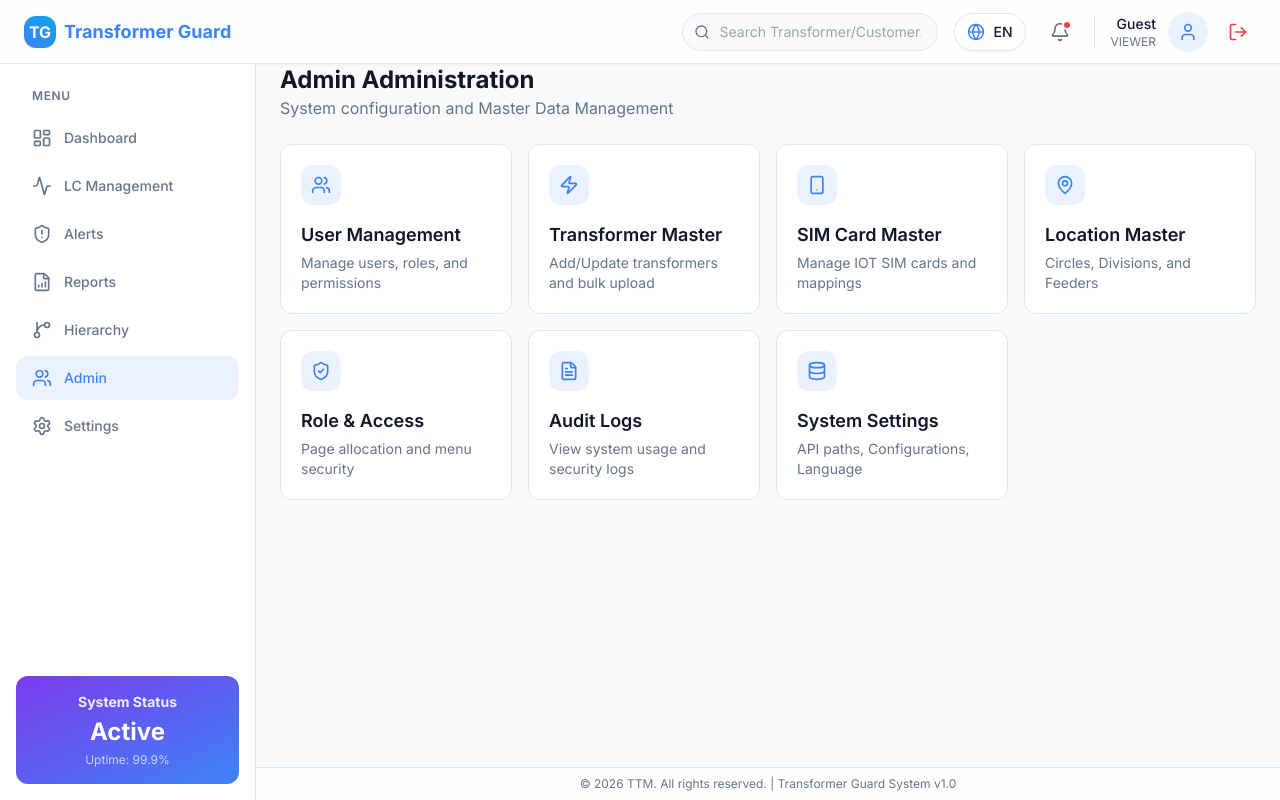
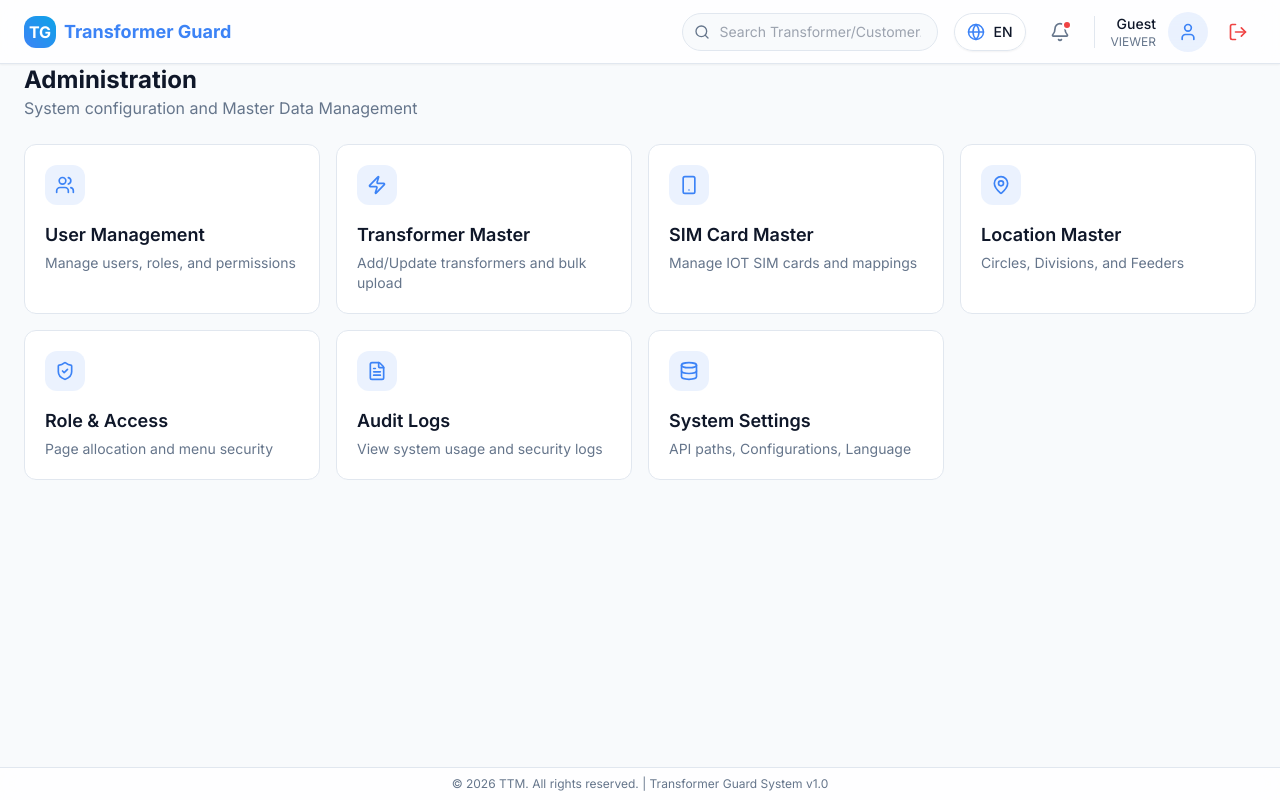
Before and after one commit to Murali301285/TransTheft, a Next.js app: page /dashboard/admin in a window 1280 px wide. Built offline with nearby package versions, Linux system fonts and the light colour scheme.

Commit message:
Rename Admin Title and Hide Sidebar for Admin pages

```diff
--- a/src/app/dashboard/admin/page.tsx
+++ b/src/app/dashboard/admin/page.tsx
@@ -18,7 +18,7 @@ export default function AdminDashboard() {
     return (
         <div className="space-y-6">
             <div>
-                <h1 className="text-2xl font-bold">Admin Administration</h1>
+                <h1 className="text-2xl font-bold">Administration</h1>
                 <p className="text-[hsl(var(--muted-foreground))]">System configuration and Master Data Management</p>
             </div>
 
--- a/src/components/DashboardShell.tsx
+++ b/src/components/DashboardShell.tsx
@@ -12,9 +12,10 @@ export function DashboardShell({ children }: { children: React.ReactNode }) {
     const pathname = usePathname();
     const isHomePage = pathname === '/dashboard/home';
     const isLCPage = pathname?.startsWith('/dashboard/lc-management');
+    const isAdminPage = pathname?.startsWith('/dashboard/admin');
     const isNeighborsPage = pathname === '/dashboard/neighbors';
     const isHierarchyPage = pathname === '/dashboard/hierarchy';
-    const isFullWidthPage = isHomePage || isLCPage || isNeighborsPage || isHierarchyPage;
+    const isFullWidthPage = isHomePage || isLCPage || isNeighborsPage || isHierarchyPage || isAdminPage;
 
     return (
         <div className="min-h-screen bg-[hsl(var(--background))] flex flex-col relative overflow-hidden">
```
